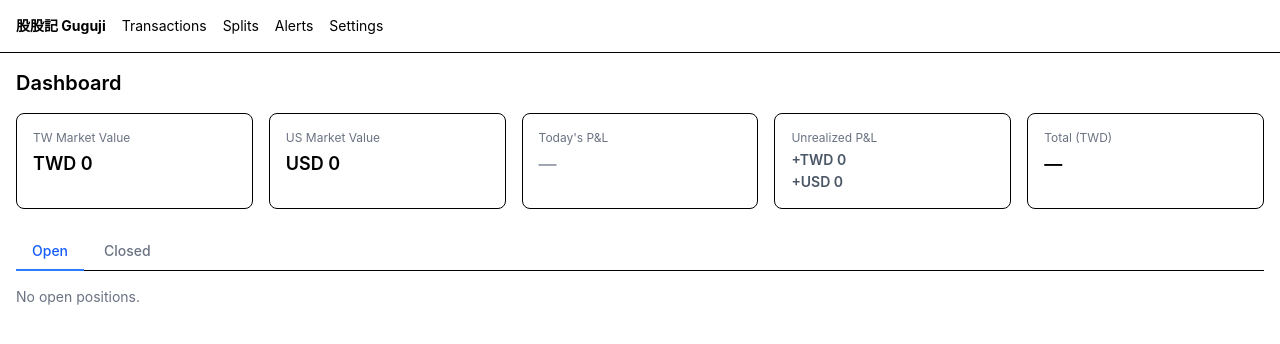
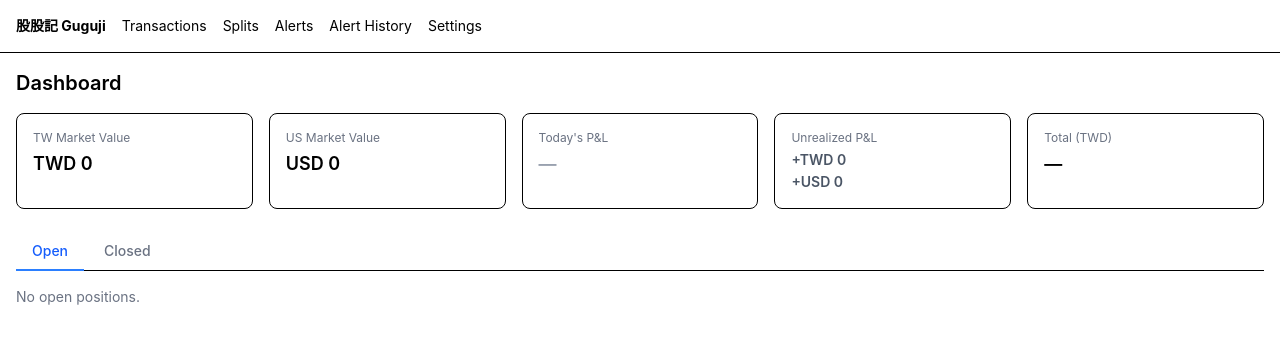
Before and after one commit to kevin1kevin1k/Guguji, a React (Vite) app: page / in a window 1280 px wide. Shown: the top 344 px of the page. Built offline with nearby package versions, Linux system fonts and the light colour scheme.

Commit message:
feat(app): add Alert History to nav
Co-Authored-By: Claude Sonnet 4.6 <noreply@anthropic.com>

```diff
--- a/src/App.tsx
+++ b/src/App.tsx
@@ -16,6 +16,7 @@ export default function App() {
         <Link to="/transactions">Transactions</Link>
         <Link to="/split-events">Splits</Link>
         <Link to="/alerts">Alerts</Link>
+        <Link to="/alert-history">Alert History</Link>
         <Link to="/settings">Settings</Link>
       </nav>
       <main className="p-4">
```
